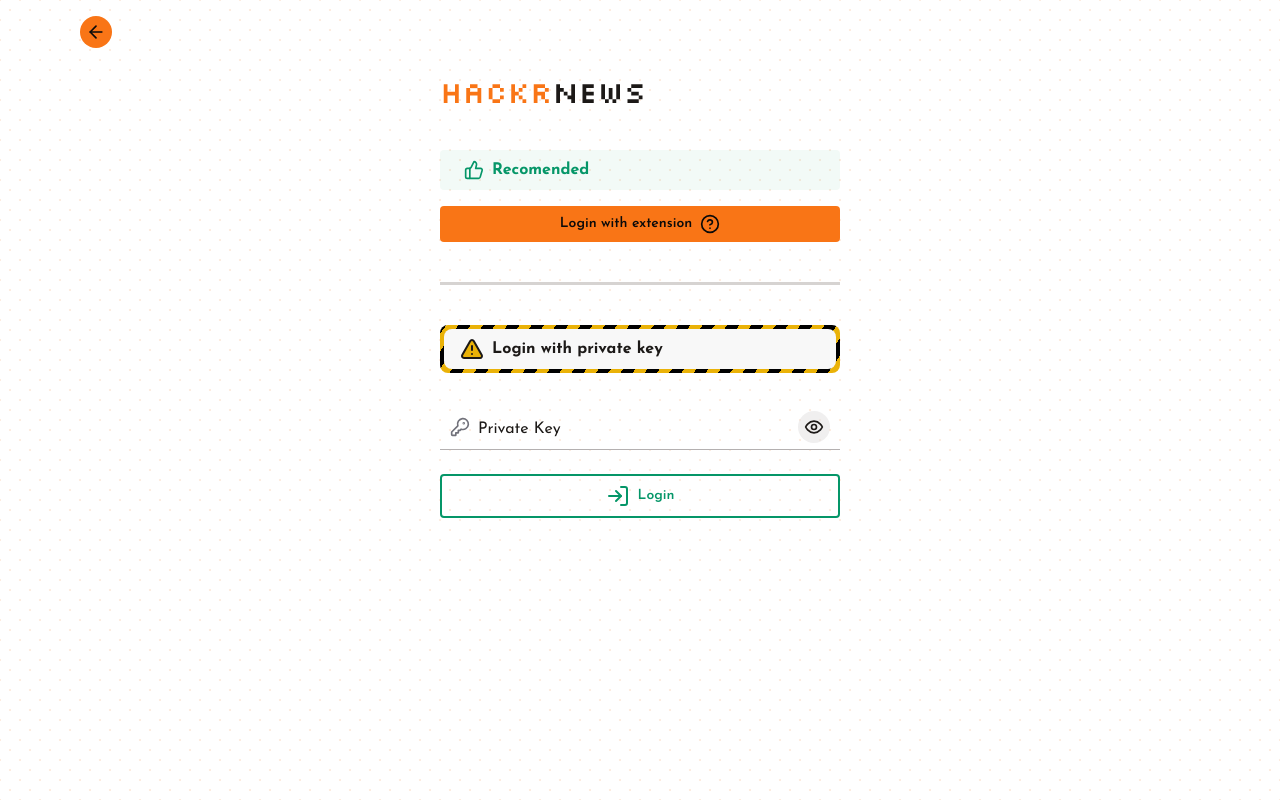
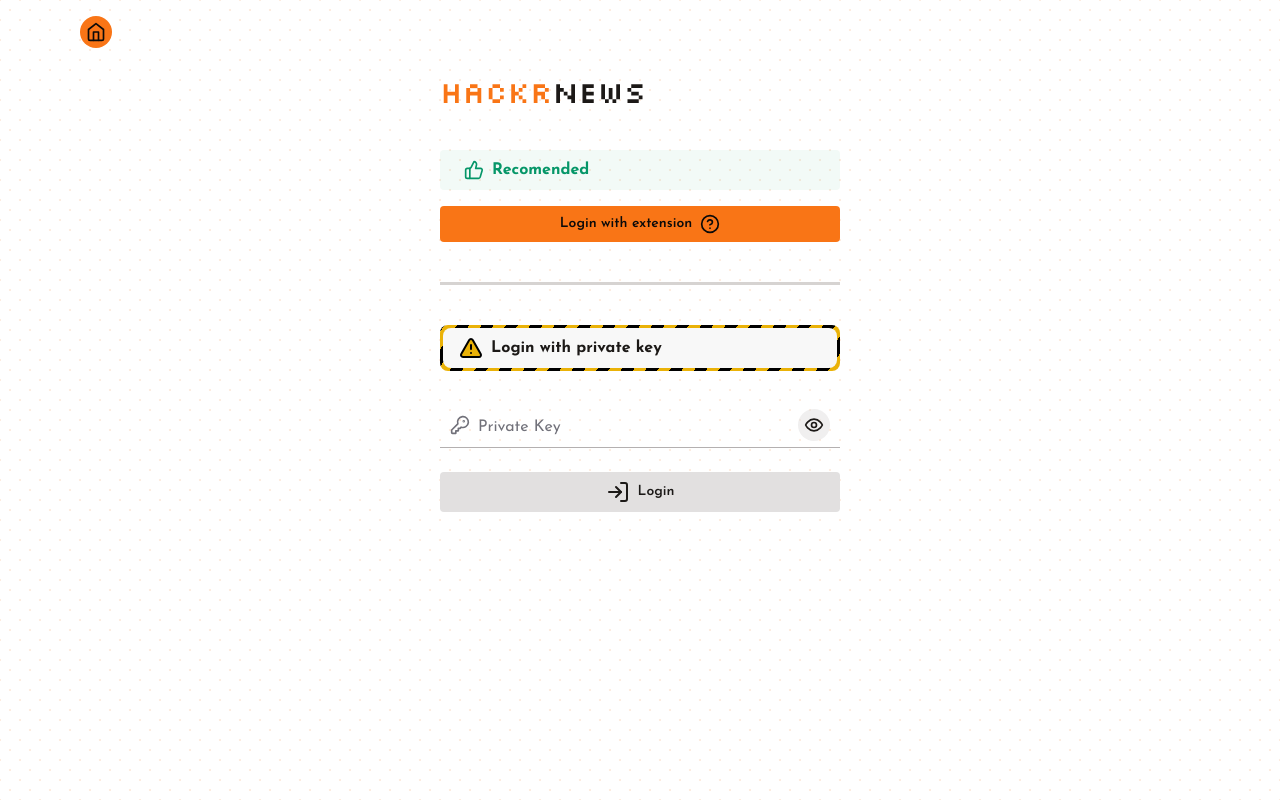
Before and after one commit to nodetec/hackrnews, a Next.js app: page /login in a window 1280 px wide. Built offline with nearby package versions, Linux system fonts and the light colour scheme; a web font is replaced by a local one.

Commit message:
Doing small updates to login modal

```diff
--- a/src/app/(auth)/layout.tsx
+++ b/src/app/(auth)/layout.tsx
@@ -1,5 +1,5 @@
 import { RoundButton } from "@/ui/buttons";
-import { ArrowLeftIcon } from "lucide-react";
+import { HomeIcon } from "lucide-react";
 import Link from "next/link";
 
 export default function RootLayout({
@@ -11,7 +11,7 @@ export default function RootLayout({
     <div className='h-full'>
       <Link href="/">
         <RoundButton variant="primary">
-          <ArrowLeftIcon className="w-5 h-5" />
+          <HomeIcon className="w-5 h-5" />
         </RoundButton>
       </Link>
       {children}
--- a/src/components/login/index.tsx
+++ b/src/components/login/index.tsx
@@ -32,15 +32,17 @@ export default function Login() {
       <form className="flex flex-col">
         <DangerWrapper className="mb-2 relative">
           <div className="flex gap-2 py-2 px-4 justify-between items-center">
-            <AlertTriangleIcon className="w-6 h-6 fill-warn" />
+            <AlertTriangleIcon className="w-6 h-6 fill-warn text-black" />
             <h4 className="grow font-bold">Login with private key</h4>
           </div>
         </DangerWrapper>
         <PrivkeyInput></PrivkeyInput>
-        <OutlineButton variant="success" type="submit">
+        <Button
+          className="w-full bg-surface2"
+          type="submit">
           <LogInIcon />
           Login
-        </OutlineButton>
+        </Button>
       </form>
     </div>
   );
--- a/src/components/login/privkey-input.tsx
+++ b/src/components/login/privkey-input.tsx
@@ -1,6 +1,6 @@
 "use client";
 
-import { Button, RoundButton } from "@/ui/buttons";
+import { RoundButton } from "@/ui/buttons";
 import { Input } from "@/ui/input";
 import { EyeIcon, EyeOffIcon, KeyRoundIcon } from "lucide-react";
 import React, { useState } from "react";
--- a/src/components/navbar/accounts.tsx
+++ b/src/components/navbar/accounts.tsx
@@ -40,7 +40,9 @@ export default function Accounts({ profiles }: { profiles: Profile[] | null }) {
   return (
     <>
       {profiles ? (
-        <Button variant="ghost" className="flex -space-x-4">
+        <Button variant="ghost" className="flex -space-x-4"
+          onClick={() => console.log("profile: ", profiles)}
+        >
           {profiles.map((account) => (
             <img
               key={account.relay}
--- a/src/components/navbar/index.tsx
+++ b/src/components/navbar/index.tsx
@@ -39,15 +39,16 @@ export default function Navbar() {
         </div>
 
         <div className="hidden gap-4 justify-center items-center lg:flex">
-          {/* {!profilesVal ? ( */}
-          {/*   <Login /> */}
-          {/* ) : ( */}
-          {/*   <Suspense fallback={<div>Loading...</div>}> */}
-          {/*     <Accounts profiles={profilesVal} /> */}
-          {/*   </Suspense> */}
-          {/* )} */}
+          {!profilesVal ? (
+            <Login />
+          ) : (
+              // TODO: check how to do this
+            <Suspense fallback={<div>Loading...</div>}>
+              <Accounts profiles={profilesVal} />
+            </Suspense>
+          )}
 
-          <Accounts profiles={profilesVal} />
+          {/* <Accounts profiles={profilesVal} /> */}
           <Divider vertical />
 
           <DesktopDrawer />
--- a/src/ui/danger-wrapper/index.tsx
+++ b/src/ui/danger-wrapper/index.tsx
@@ -10,7 +10,7 @@ export default function DangerWrapper({
   className?: string;
 }) {
   return (
-    <div className={twMerge(styles.stripes, "p-1 rounded-lg", className)}>
+    <div className={twMerge(styles.stripes, "p-[3px] rounded-lg", className)}>
       <div className="bg-background rounded-lg">{children}</div>
     </div>
   );
--- a/src/ui/input/index.tsx
+++ b/src/ui/input/index.tsx
@@ -18,7 +18,7 @@ const Input = React.forwardRef<HTMLInputElement, InputProps>(
             className={twMerge(
               twJoin(
                 "peer block bg-transparent w-full focus:outline-none focus:shadow-outline border",
-                "border-surface3 rounded-md py-2.5 px-3 appearance-none leading-normal",
+                "border-surface3 rounded-m py-2.5 px-3  appearance-none leading-normal",
                 "disabled:border-opacity-40 disabled:cursor-not-allowed",
                 "disabled:text-opacity-40",
               ),
@@ -29,8 +29,8 @@ const Input = React.forwardRef<HTMLInputElement, InputProps>(
           />
           <label
             className={twJoin(
-              "absolute top-3 left-0 text-base pointer-events-none transition duration-200",
-              "ease-in-out px-2 peer-disabled:opacity-40 peer-focus:text-subText rounded-xl",
+              "absolute top-3 left-0 text-base text-subText pointer-events-none transition duration-200",
+              "ease-in-out bg-inherit px-2 peer-disabled:opacity-40 peer-focus:text-black rounded-xl",
             )}
           >
             {label}
--- a/src/ui/input/styles.module.css
+++ b/src/ui/input/styles.module.css
@@ -1,7 +1,6 @@
 .input:focus-within label,
 .input input:not(:placeholder-shown)+label {
   transform: translateY(-1.5rem) scale(0.85);
-  /* background-color: rgb(var(--color-primary) / 1); */
   background-color: transparent;
-  color: rgb(var(--color-sub-text) / 1);
+  color: black;
 }
```
